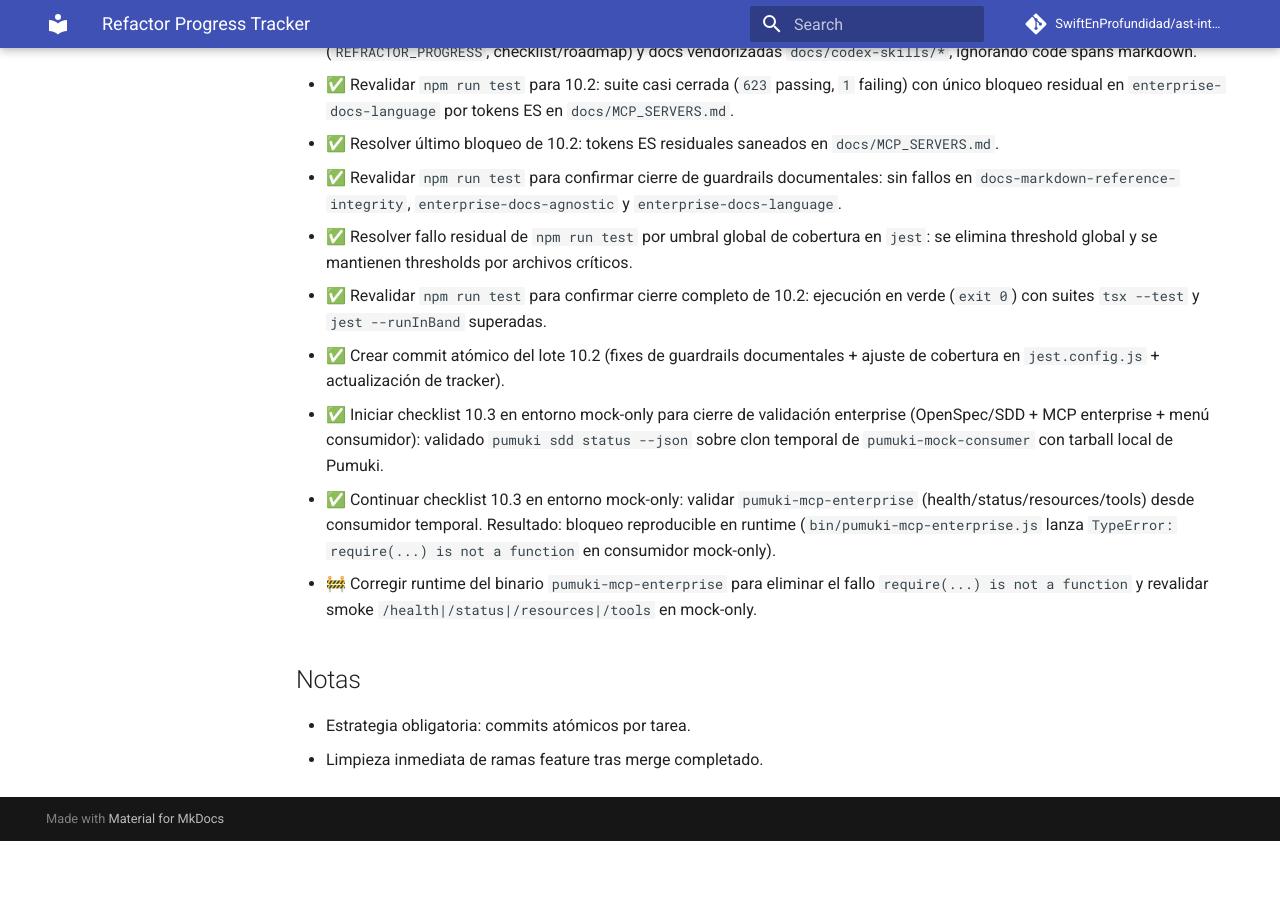
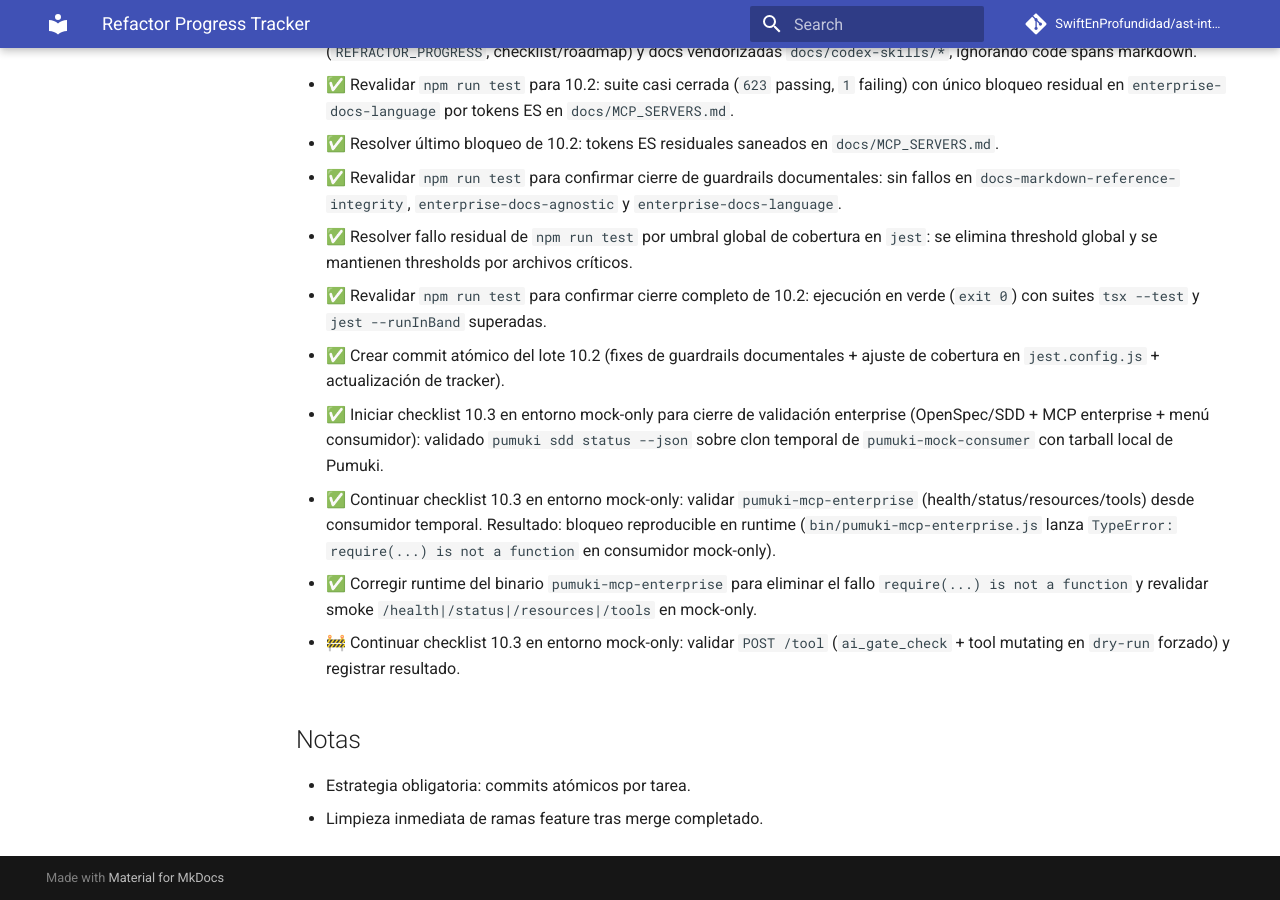
Before and after one commit to SwiftEnProfundidad/ast-intelligence-hooks, an MkDocs documentation site: the page built from docs/REFRACTOR_PROGRESS.md, in a window 1280 px wide and 900 px high, scrolled down 14745 px. Built offline with MkDocs 1.6.1 and Material for MkDocs 9.7.7, drawn with Linux system fonts in a browser that asks for light colours; comment, search, counter and statistics services are not loaded; before the commit the page ends 15586 px from its top, so only the background shows below that.

```diff
--- a/docs/REFRACTOR_PROGRESS.md
+++ b/docs/REFRACTOR_PROGRESS.md
@@ -345,7 +345,8 @@ Estado consolidado del refactor con seguimiento de tareas y evidencia del avance
 - ✅ Crear commit atómico del lote 10.2 (fixes de guardrails documentales + ajuste de cobertura en `jest.config.js` + actualización de tracker).
 - ✅ Iniciar checklist 10.3 en entorno mock-only para cierre de validación enterprise (OpenSpec/SDD + MCP enterprise + menú consumidor): validado `pumuki sdd status --json` sobre clon temporal de `pumuki-mock-consumer` con tarball local de Pumuki.
 - ✅ Continuar checklist 10.3 en entorno mock-only: validar `pumuki-mcp-enterprise` (health/status/resources/tools) desde consumidor temporal. Resultado: bloqueo reproducible en runtime (`bin/pumuki-mcp-enterprise.js` lanza `TypeError: require(...) is not a function` en consumidor mock-only).
-- 🚧 Corregir runtime del binario `pumuki-mcp-enterprise` para eliminar el fallo `require(...) is not a function` y revalidar smoke `/health|/status|/resources|/tools` en mock-only.
+- ✅ Corregir runtime del binario `pumuki-mcp-enterprise` para eliminar el fallo `require(...) is not a function` y revalidar smoke `/health|/status|/resources|/tools` en mock-only.
+- 🚧 Continuar checklist 10.3 en entorno mock-only: validar `POST /tool` (`ai_gate_check` + tool mutating en `dry-run` forzado) y registrar resultado.
 
 ## Notas
 - Estrategia obligatoria: commits atómicos por tarea.
```
Also changed, not shown: 1 other file.
